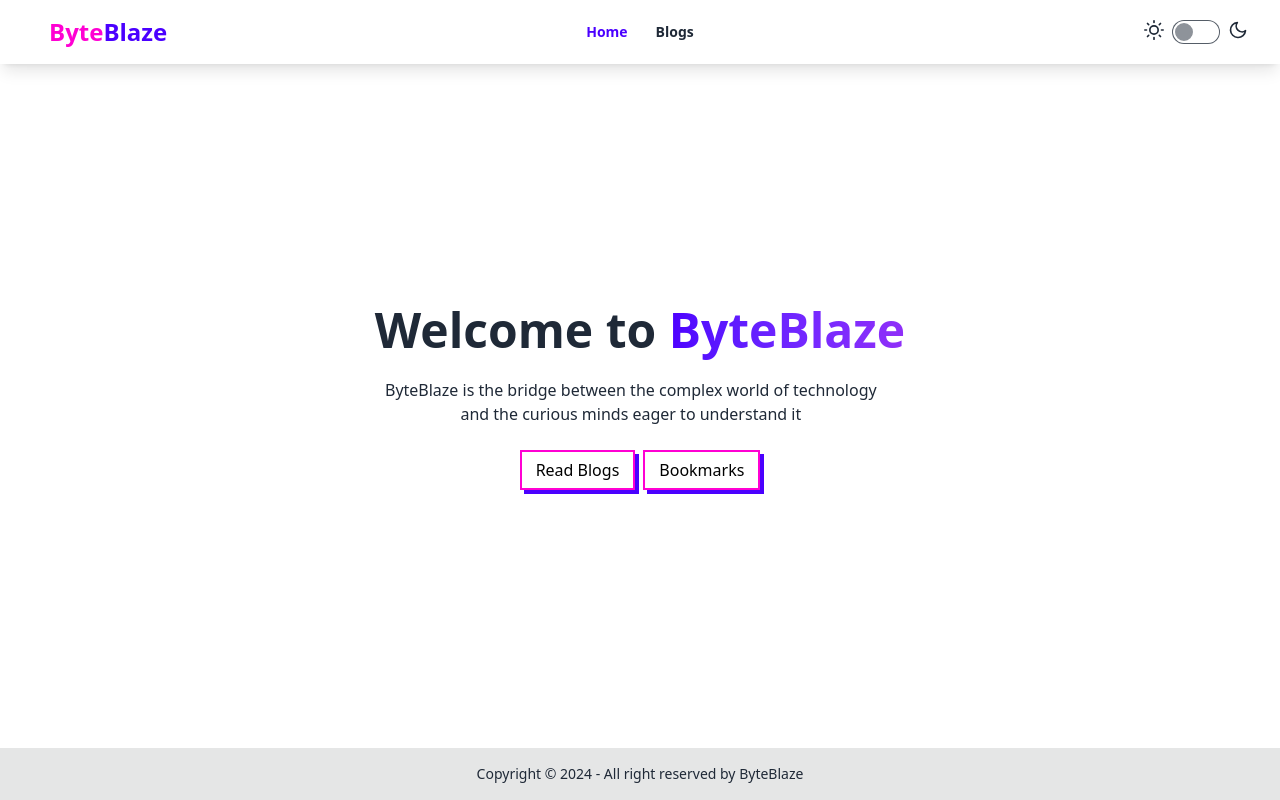
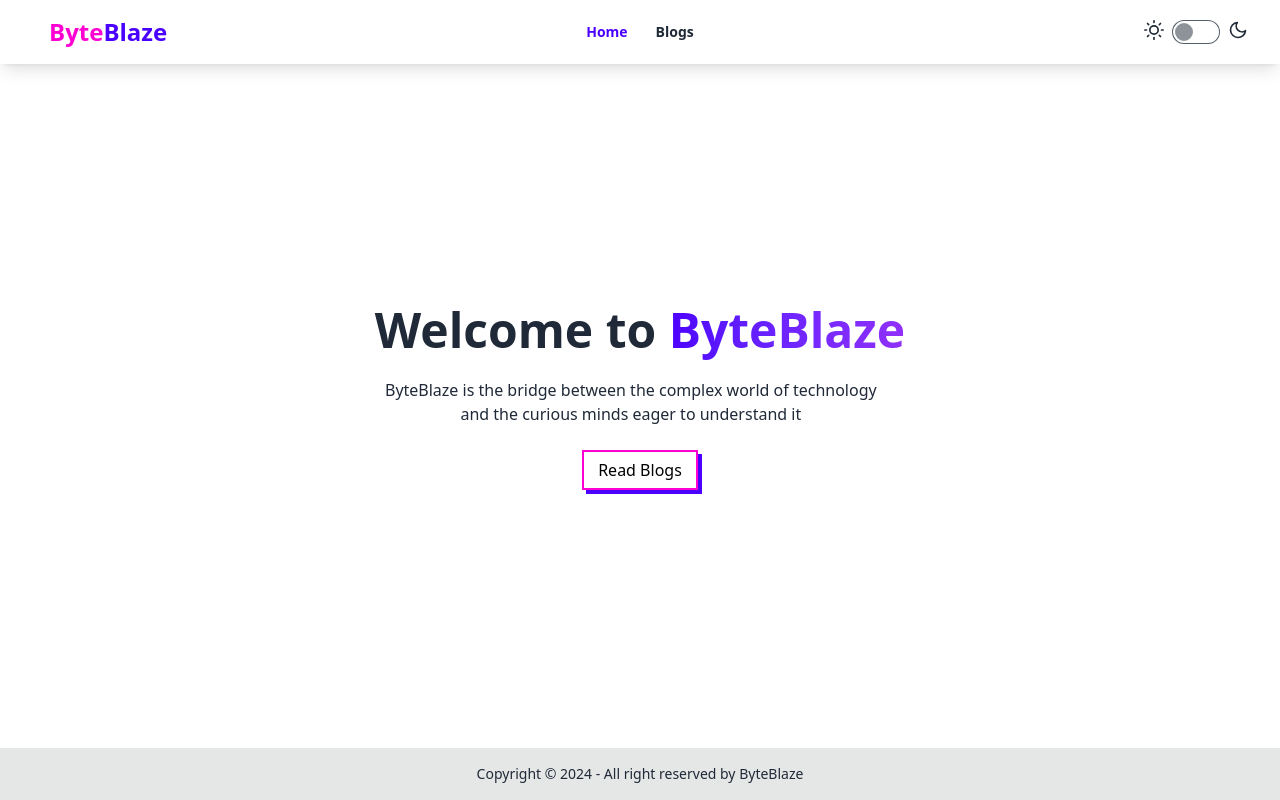
Before and after one commit to rifat-hassan-nibir/byte-blaze, a React app: page / in a window 1280 px wide. Built offline with nearby package versions, Linux system fonts and the light colour scheme; the HTML template or start-up script is replaced by a standard one.

Commit message:
final push

```diff
--- a/src/components/Hero.jsx
+++ b/src/components/Hero.jsx
@@ -20,11 +20,6 @@ const Hero = () => {
               <span className="absolute inset-0 w-full h-full bg-white border-2 border-secondary group-hover:bg-primary"></span>
               <span className="relative text-black group-hover:text-white">Read Blogs</span>
             </Link>
-            <Link to="/bookmarks" className="relative inline-block px-4 py-2 font-medium group">
-              <span className="absolute inset-0 w-full h-full transition duration-200 ease-out transform translate-x-1 translate-y-1 bg-primary group-hover:-translate-x-0 group-hover:-translate-y-0"></span>
-              <span className="absolute inset-0 w-full h-full bg-white border-2 border-secondary group-hover:bg-primary"></span>
-              <span className="relative text-black group-hover:text-white">Bookmarks</span>
-            </Link>
           </div>
         </div>
       </div>
```
